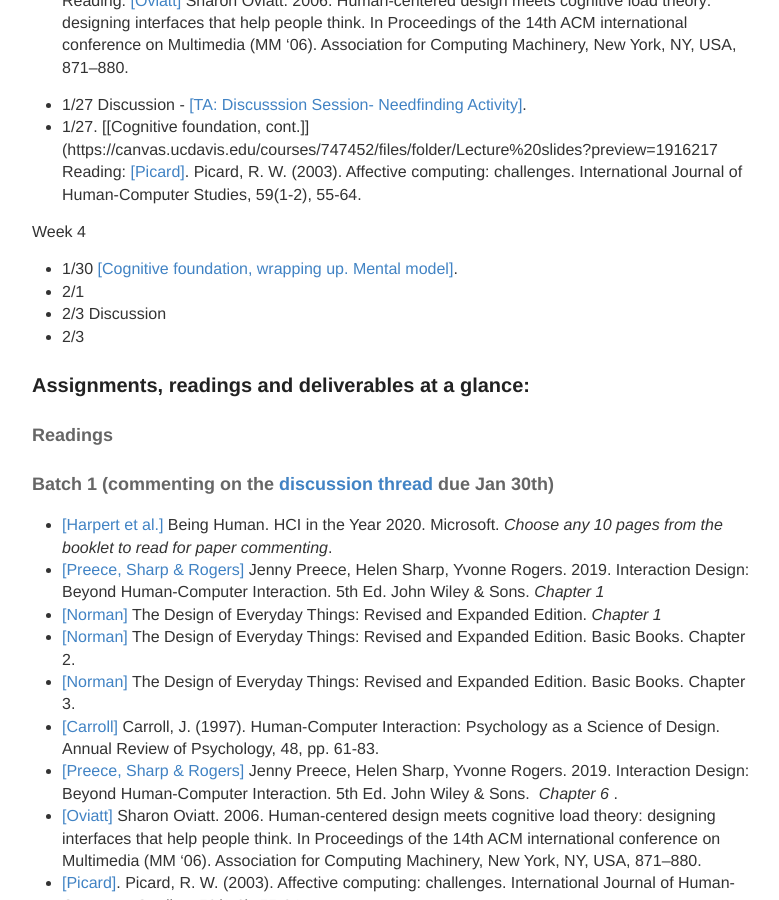
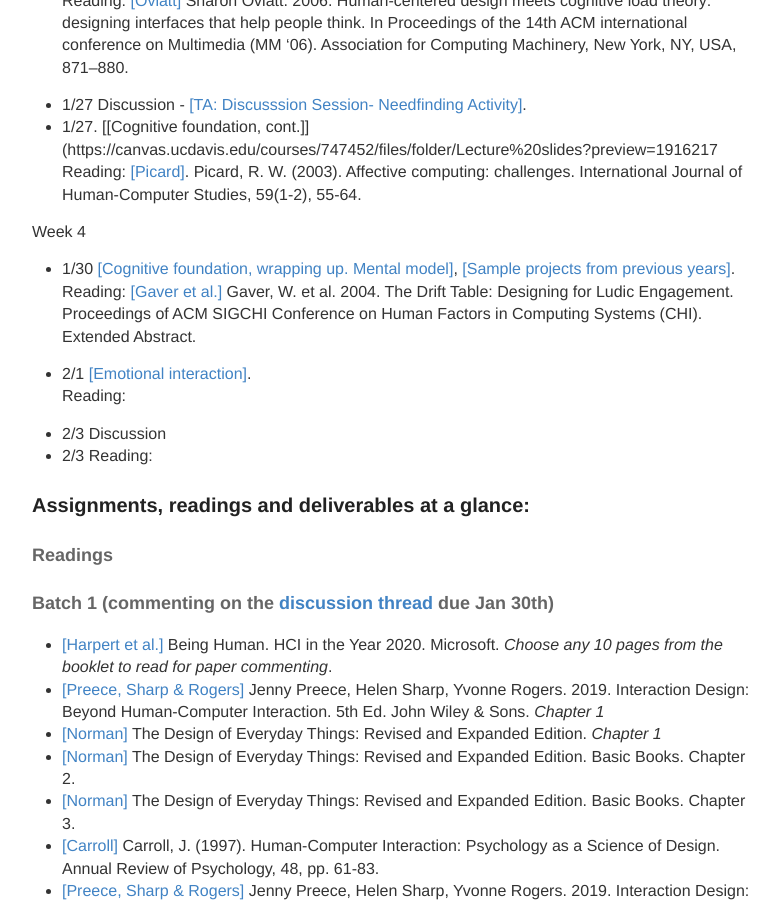
Before and after one commit to hciwang/hciwang.github.io, a Jekyll site: the page built from _posts/2022-1-1-lectures.md, in a window 1280 px wide and 900 px high, scrolled down 1194 px. Shown: the whole window, without its empty margins (248-1027 px from the left). Built offline with Jekyll 4.4.1, drawn with Linux system fonts in a browser that asks for light colours.

Commit message:
Update 2022-1-1-lectures.md

```diff
--- a/_posts/2022-1-1-lectures.md
+++ b/_posts/2022-1-1-lectures.md
@@ -47,10 +47,15 @@
 Reading: [[Picard]](https://canvas.ucdavis.edu/courses/747452/files/folder/Misc%20files?preview=19161740). Picard, R. W. (2003). Affective computing: challenges. International Journal of Human-Computer Studies, 59(1-2), 55-64.
 
 Week 4
-- 1/30 [[Cognitive foundation, wrapping up. Mental model]](https://canvas.ucdavis.edu/courses/747452/files/folder/Lecture%20slides?preview=1916217).
-- 2/1
+- 1/30 [[Cognitive foundation, wrapping up. Mental model]](https://canvas.ucdavis.edu/courses/747452/files/folder/Lecture%20slides?preview=1916217), [[Sample projects from previous years]](https://canvas.ucdavis.edu/courses/539971/files/folder/Lectures?preview=11506090).
+Reading: [[Gaver et al.]](https://canvas.ucdavis.edu/courses/747452/files/folder/Misc%20files?preview=19248658) Gaver, W. et al. 2004. The Drift Table: Designing for Ludic Engagement. Proceedings of ACM SIGCHI Conference on Human Factors in Computing Systems (CHI). Extended Abstract.
+
+- 2/1 [[Emotional interaction]]().
+Reading:
+
 - 2/3 Discussion
 - 2/3
+Reading:
 
 ### Assignments, readings and deliverables at a glance:
 
```
